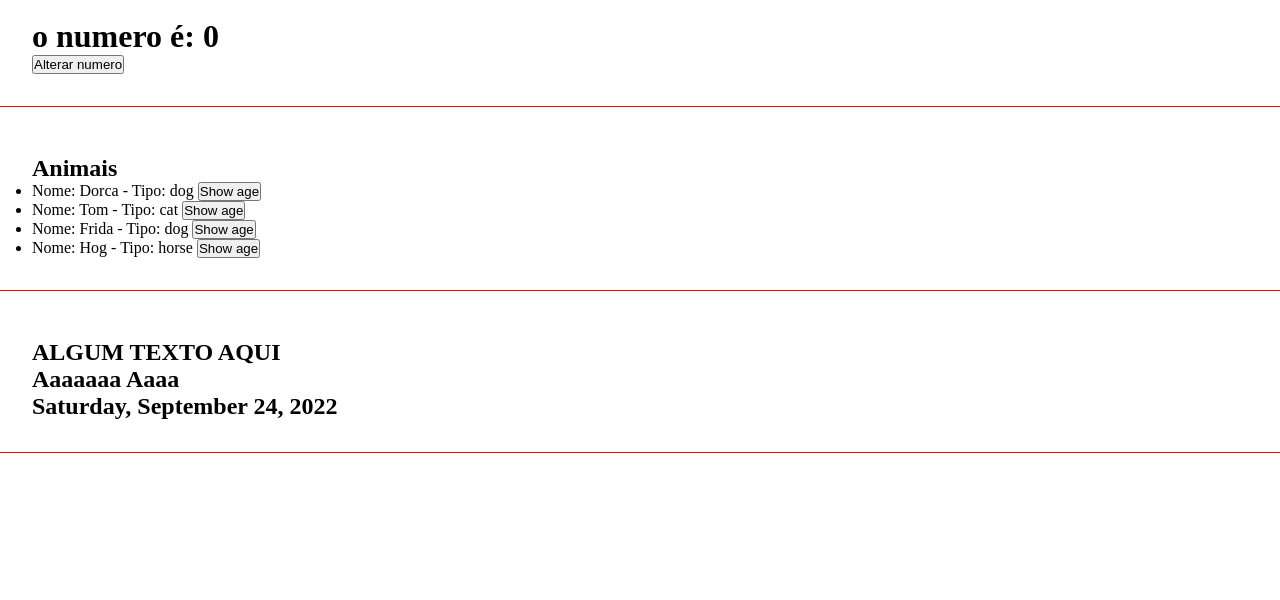
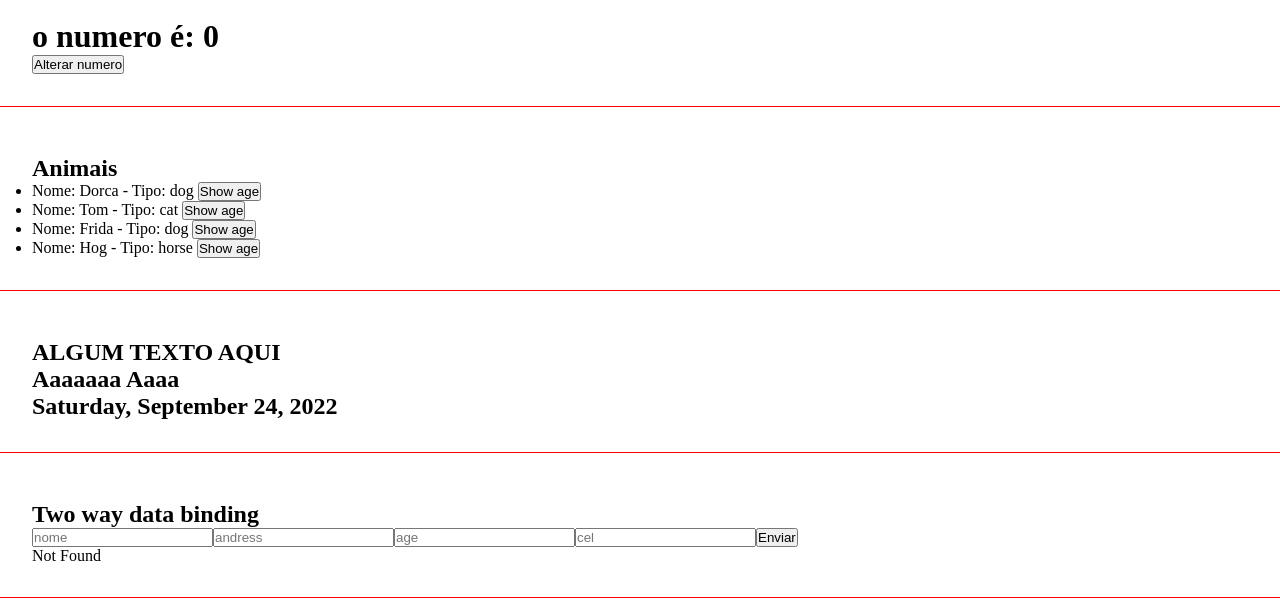
Before and after one commit to King-ego/first-project-angular, an Angular app: page / in a window 1280 px wide. Shown: the part 672-1272 px from the top of the page. Built offline with nearby package versions, Linux system fonts and the light colour scheme.

Commit message:
two way data bind

```diff
--- a/src/app/app.component.html
+++ b/src/app/app.component.html
@@ -7,3 +7,4 @@
 <app-emitter></app-emitter>
 <app-list-render></app-list-render>
 <app-pipe></app-pipe>
+<app-two-way-bind></app-two-way-bind>
--- /dev/null
+++ b/src/app/components/two-way-bind/two-way-bind.component.html
@@ -0,0 +1,27 @@
+<div class="class">
+  <h2>Two way data binding</h2>
+  <form (submit)="onSubmit($event)">
+    <input type="text" [(ngModel)]="name" name="name" placeholder="nome" />
+    <input
+      type="text"
+      [(ngModel)]="andress"
+      name="andress"
+      placeholder="andress"
+    />
+    <input type="text" [(ngModel)]="age" name="age" placeholder="age" />
+    <input type="text" [(ngModel)]="cel" name="cel" placeholder="cel" />
+    <input type="submit" value="Enviar" />
+  </form>
+
+  <div *ngIf="persons.length; else nameNotFound">
+    <div *ngFor="let person of persons">
+      <p>{{ person.name }}</p>
+      <p>{{ person.andress }}</p>
+      <p>{{ person.age }}</p>
+      <p>{{ person.cel }}</p>
+    </div>
+  </div>
+  <ng-template #nameNotFound>
+    <div>Not Found</div>
+  </ng-template>
+</div>
--- /dev/null
+++ b/src/app/components/two-way-bind/two-way-bind.component.ts
@@ -0,0 +1,42 @@
+import { ThisReceiver } from '@angular/compiler'
+import { Component, OnInit } from '@angular/core'
+
+@Component({
+  selector: 'app-two-way-bind',
+  templateUrl: './two-way-bind.component.html',
+  styleUrls: ['./two-way-bind.component.scss'],
+})
+export class TwoWayBindComponent implements OnInit {
+  name: string = ''
+  cel: string = ''
+  age: string = ''
+  andress: string = ''
+
+  persons: { name: string; cel: string; andress: string; age: number }[] | [] =
+    []
+
+  constructor() {}
+
+  ngOnInit(): void {}
+
+  onSubmit(event: SubmitEvent): void {
+    event.preventDefault()
+
+    this.persons = [
+      ...this.persons,
+      {
+        name: this.name,
+        age: Number(this.age),
+        andress: this.andress,
+        cel: this.cel,
+      },
+    ]
+
+    this.name = ''
+    this.cel = ''
+    this.age = ''
+    this.andress = ''
+
+    console.log(this.persons)
+  }
+}
```
Also changed, not shown: src/app/app.module.ts (+20 -20 lines), src/app/components/two-way-bind/two-way-bind.component.scss (added), 1 other file (tests, documents, lock files or other folders).
